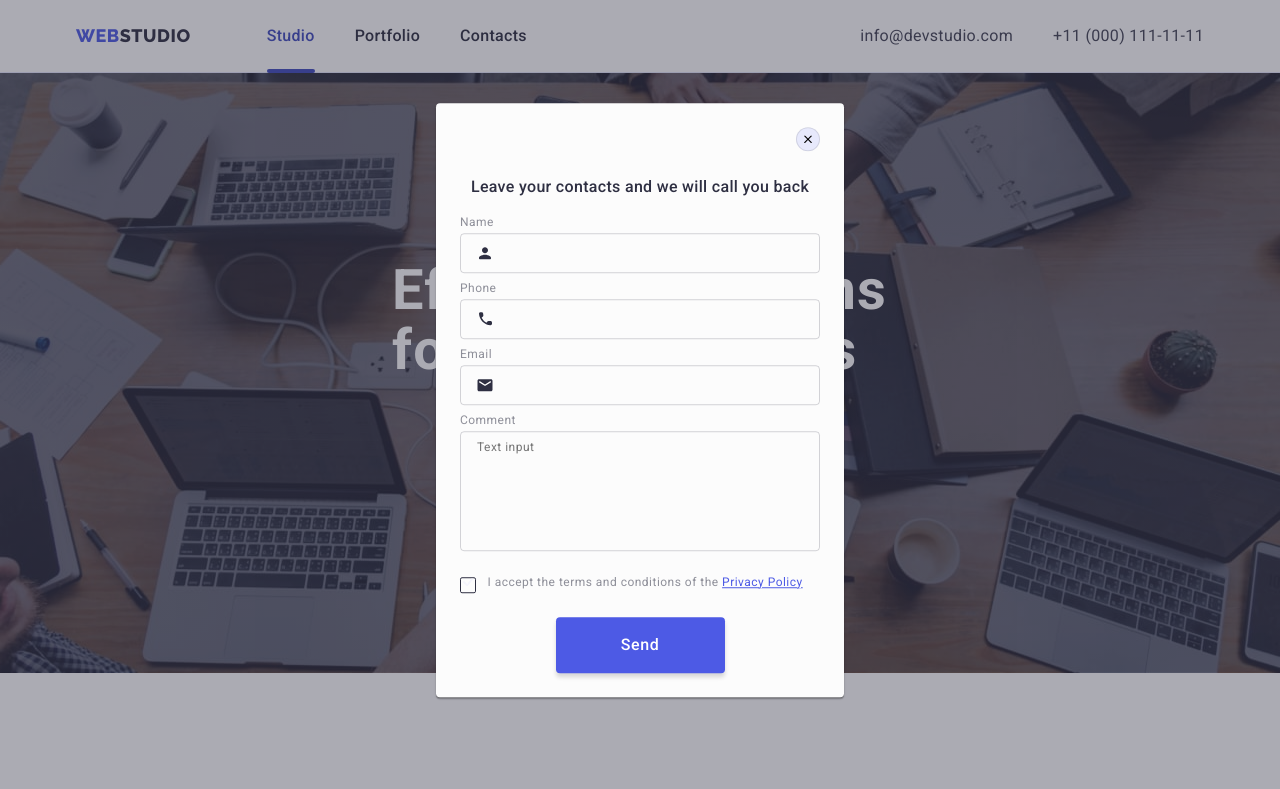
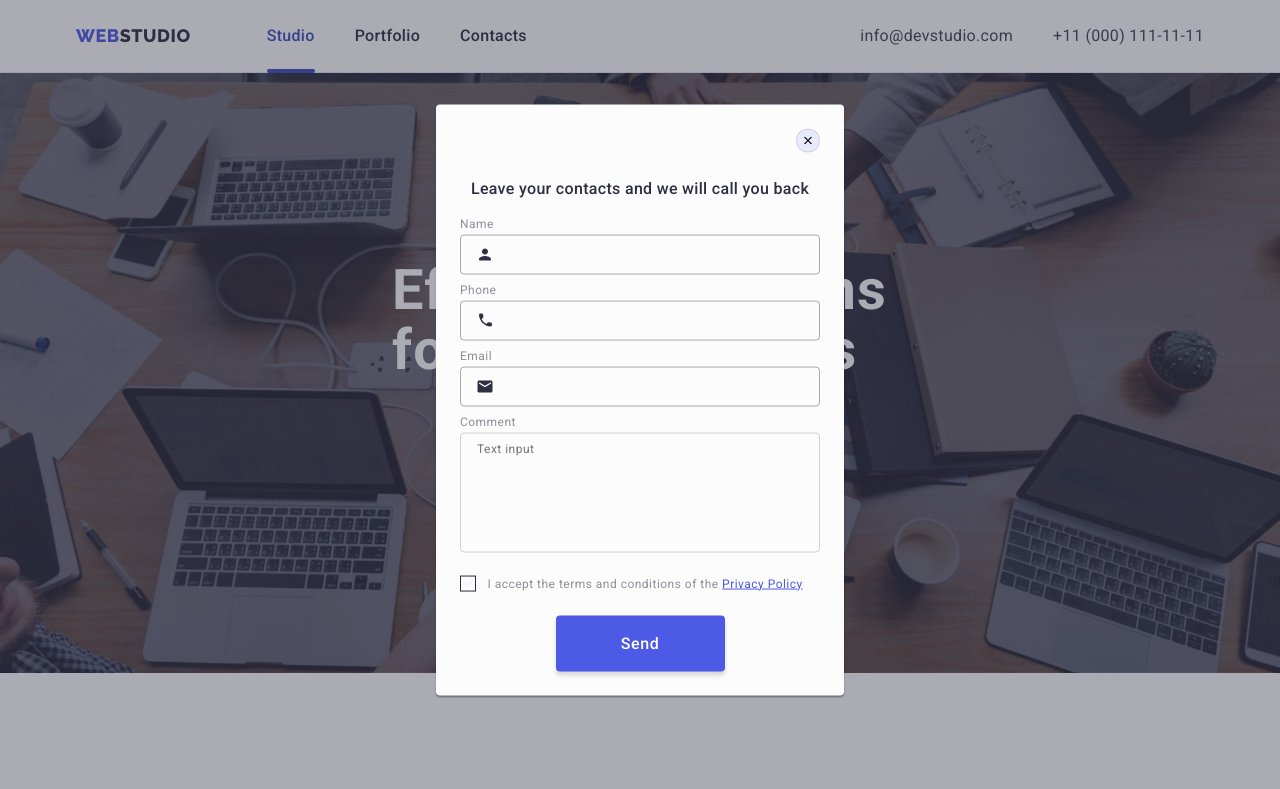
Before and after one commit to YuliiaPro/goit-markup-hw-06, a plain HTML site: page index.html in a window 1280 px wide. Both pictures are taken after a click on the button "Order Service". Shown: the top 789 px of the page. Drawn offline with nearby package versions, Linux system fonts and the light colour scheme.

Commit message:
commit270520236

```diff
--- a/css/styles.css
+++ b/css/styles.css
@@ -672,7 +672,7 @@ img {
   display: block;
   width: 100%;
   height: 40px;
-  border: 1px solid rgba(46, 47, 66, 0.2);
+  border: 1px solid rgba(46, 47, 66, 0.4);
   border-radius: 4px;
   background-color: transparent;
   outline: transparent;
@@ -720,18 +720,17 @@ img {
   border: 1px solid var(--primary-brand);
 }
 .contact-form-checkbox-wrapper {
+  display: inline-flex;
   width: 16px;
   height: 16px;
   border: 1px solid var(--dark);
-  border-radius: 2px;
   cursor: pointer;
   margin-right: 8px;
-  display: inline-flex;
   background-color: transparent;
   fill: transparent;
   justify-content: center;
+  align-items: center;
 }
-
 .form-field-checkbox {
   font-style: normal;
   font-weight: 400;
@@ -747,7 +746,6 @@ img {
   background: var(--pressed-state);
   border: none;
   fill: var(--main-color);
-  border: 1px solid var(--pressed-state);
 }
 .contact-form-checkbox-link {
   color: var(--primary-brand);
--- a/index.html
+++ b/index.html
@@ -708,7 +708,7 @@
             <label class="form-field-checkbox" for="user-privacy"
               ><span class="contact-form-checkbox-wrapper">
                 <svg
-                  class="form-checkbox"
+                  class="form-checkbox-svg"
                   aria-label="icon form checkbox"
                   width="10"
                   height="8"
```
